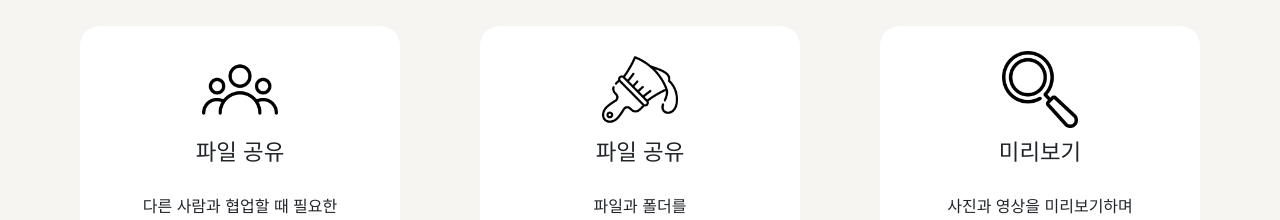
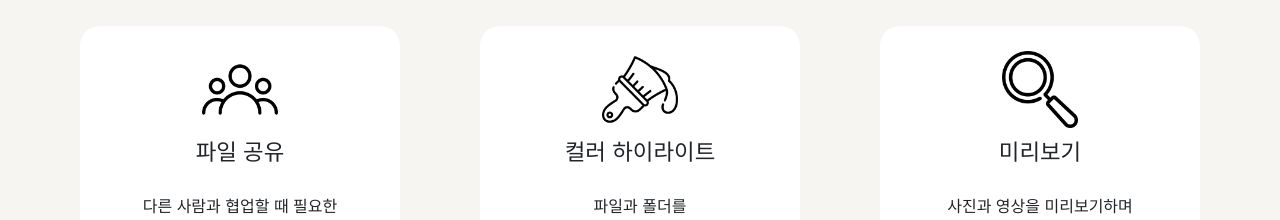
Before and after one commit to DevLeti/ccbox-fe, a React (Create React App) app: page / in a window 1280 px wide. Shown: the part 1080-1300 px from the top of the page. Built offline with nearby package versions, Linux system fonts and the light colour scheme.

Commit message:
EDIT: typo

```diff
--- a/src/components/NonUserMainComponent.js
+++ b/src/components/NonUserMainComponent.js
@@ -41,7 +41,7 @@ const MainMiddle = () => {
         <div className="feature">
           <div className="feature-img-title">
             <img src={artist} className="feature-img" alt="color_highlight" />
-            <div className="feature-title">파일 공유</div>
+            <div className="feature-title">컬러 하이라이트</div>
           </div>
           <div className="description">
             <span>파일과 폴더를</span>
```
